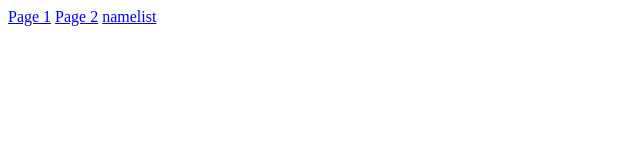
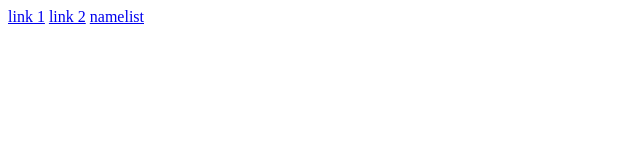
Before and after one commit to rakeshsagar64/meanstackapp, a plain HTML site: page spa/index.html in a window 1280 px wide. Shown: the full height of the page, 0-640 px from the left. Drawn offline with nearby package versions, Linux system fonts and the light colour scheme; some packages are replaced by stand-ins of ours.

Commit message:
changed link

```diff
--- a/spa/index.html
+++ b/spa/index.html
@@ -12,8 +12,8 @@
   <script src="js/app.js" charset="utf-8"></script>
 </head>
 <body ng-app="myApp">
-  <a href="#!page1">Page 1</a>
-  <a href="#!page2">Page 2</a>
+  <a href="#!page1">link 1</a>
+  <a href="#!page2">link 2</a>
 	  <a href="#!nameList">namelist</a>
 <div class="ng-view"></div>
 
```
